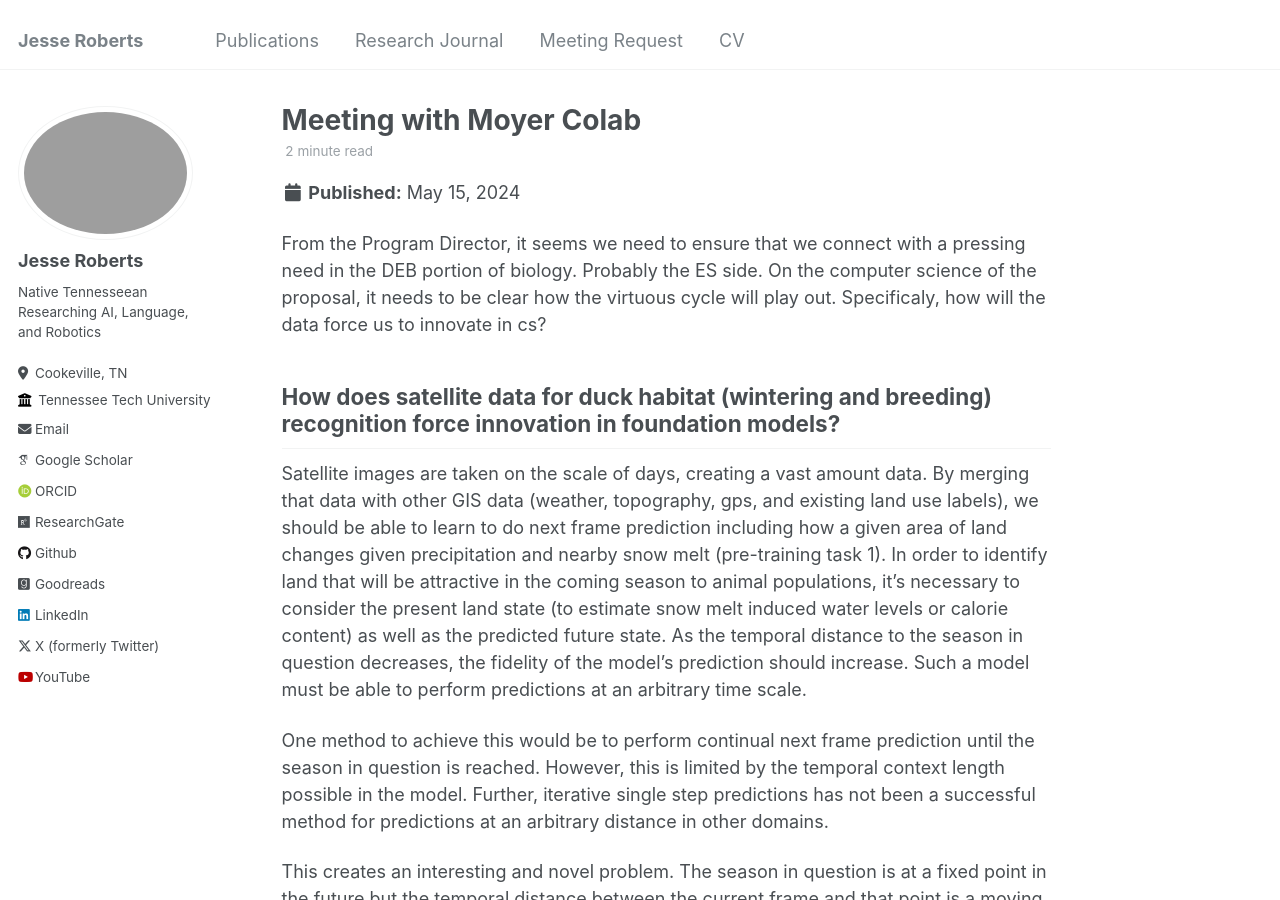
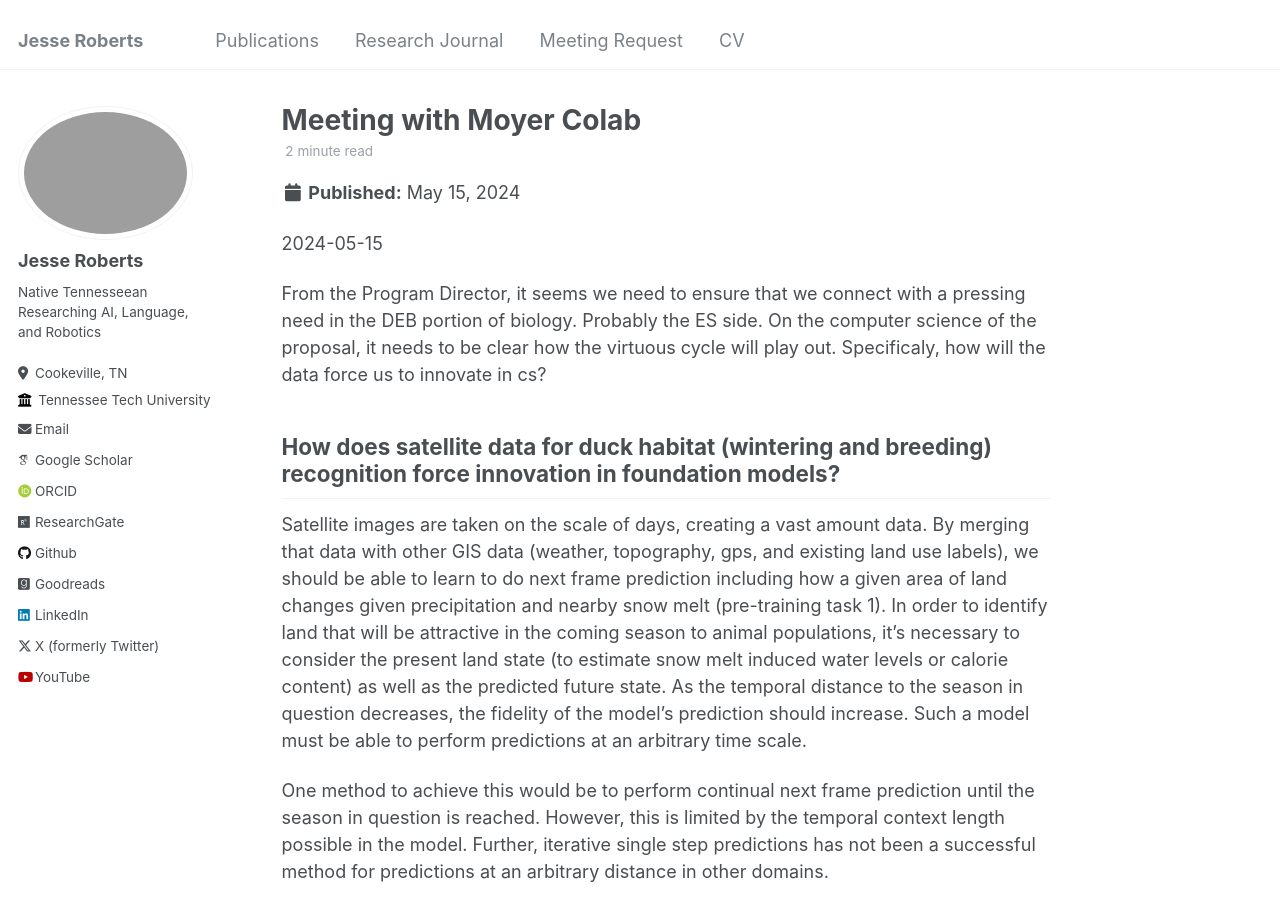
Before and after one commit to JesseTNRoberts/JesseTNRoberts.github.io, a Jekyll site: the page built from _posts/2024-05-15-MeetingNotesMoyer.md, in a window 1280 px wide and 900 px high. Built offline with Jekyll 4.4.1, drawn with Linux system fonts in a browser that asks for light colours; some web fonts are replaced.

Commit message:
Update 2024-05-15-MeetingNotesMoyer.md

```diff
--- a/_posts/2024-05-15-MeetingNotesMoyer.md
+++ b/_posts/2024-05-15-MeetingNotesMoyer.md
@@ -9,6 +9,7 @@ tags:
 ---
 
 
+2024-05-15
 
 From the Program Director, it seems we need to ensure that we connect with a pressing need in the DEB portion of biology. Probably the ES side. On the computer science of the proposal, it needs to be clear how the virtuous cycle will play out. Specificaly, how will the data  force us to innovate in cs?
 
```
